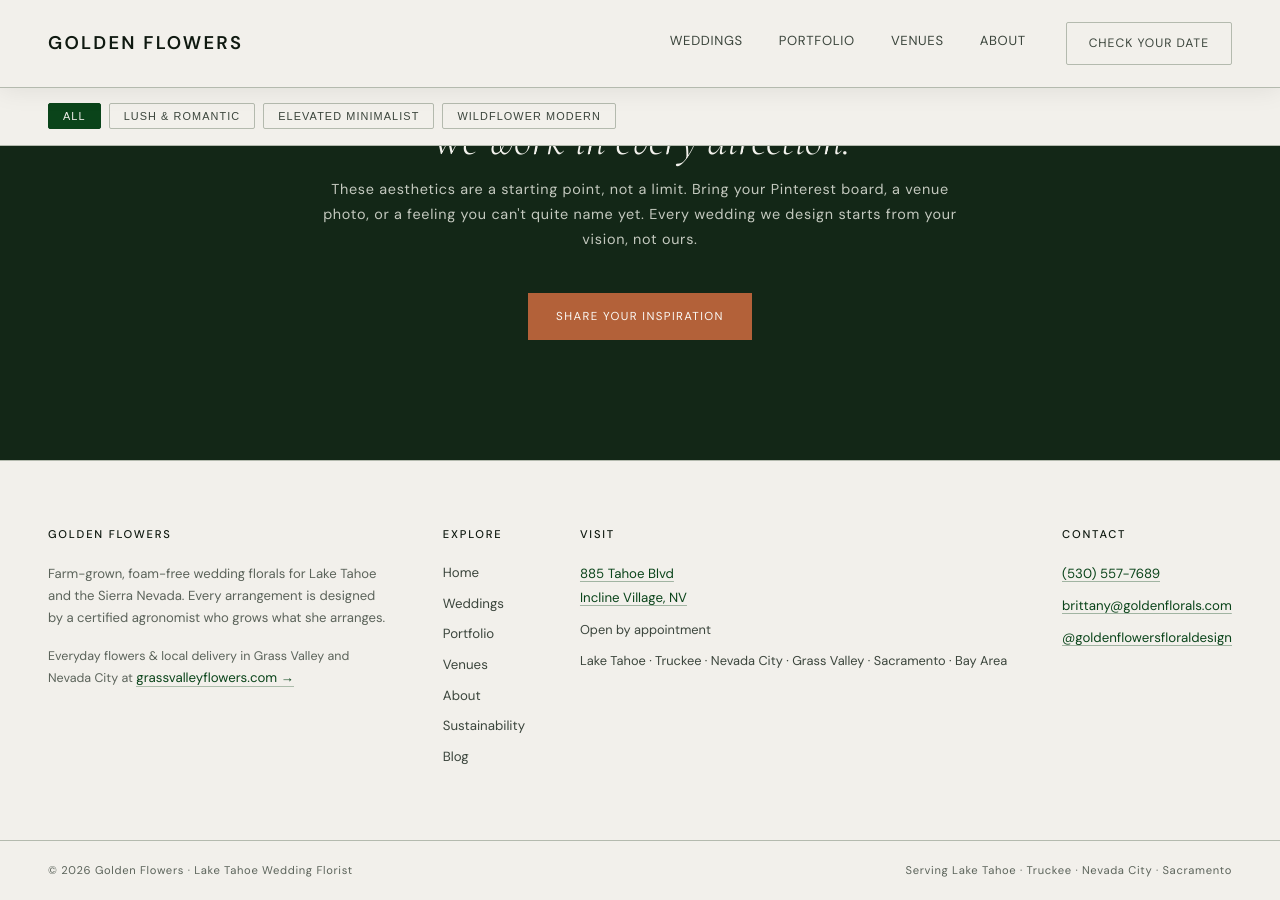
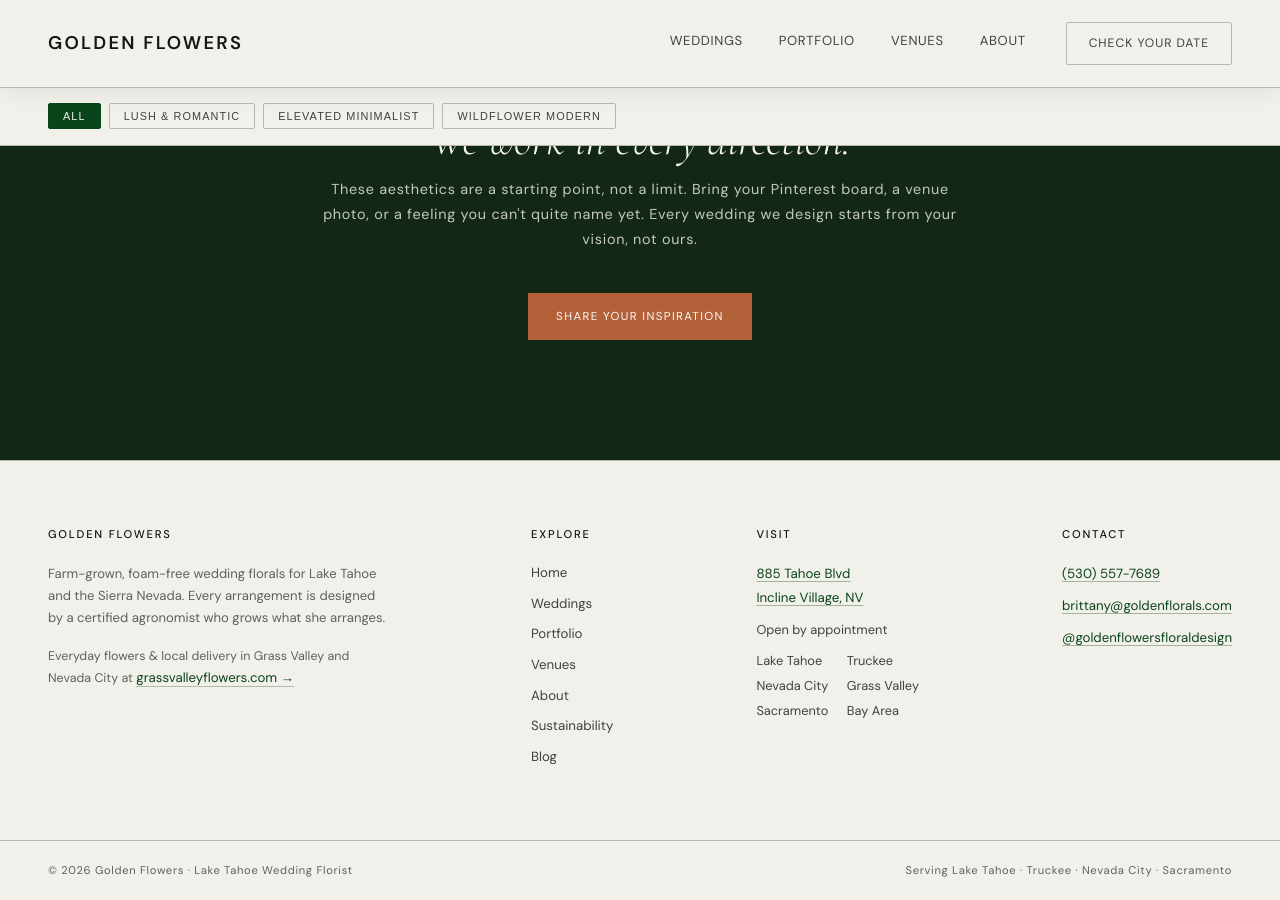
Before and after one commit to jshplhm/goldenflowers, a Jekyll site: the page built from portfolio/index.md, in a window 1280 px wide and 900 px high, scrolled down 3877 px. Built offline with Jekyll 4.4.1, drawn with Linux system fonts in a browser that asks for light colours.

Commit message:
portfolio bar polish; off-white success callout; footer regions grid
- Portfolio filter bar (mobile):
  (a) Remove the caught-state transition:none so when you scroll down again
      after a scroll-up, the bar slides up in sync with the hiding nav
      instead of snapping. (Initial catch is still instant — no transform
      involved there.)
  (b) Freeze the nav during a filter-select jump (window.__navLock) so the
      programmatic scroll doesn't reveal the nav and bounce the bar; it stays
      pinned to the top, with the results landing just below it.
- Success "book a call" callout: off-white (--bg2) instead of the light
  green, to match the off-white used across the site.
- Footer "regions served": 2-per-row x 3-row grid (Lake Tahoe/Truckee,
  Nevada City/Grass Valley, Sacramento/Bay Area) on all sizes — no more
  long non-wrapping line blowing out the column spacing.
- Cache -> v=33.

Co-Authored-By: Claude Opus 4.8 <noreply@anthropic.com>

```diff
--- a/_includes/footer.html
+++ b/_includes/footer.html
@@ -33,7 +33,14 @@
     <h4>Visit</h4>
     <p><a href="https://maps.app.goo.gl/iSNwv732pnkZUF3N7" target="_blank" rel="noopener">885 Tahoe Blvd<br>Incline Village, NV</a></p>
     <p style="margin-top:8px;">Open by appointment</p>
-    <p style="margin-top:8px;">Lake Tahoe &middot; Truckee &middot; Nevada City &middot; Grass Valley &middot; Sacramento &middot; Bay Area</p>
+    <ul class="footer-regions">
+      <li>Lake Tahoe</li>
+      <li>Truckee</li>
+      <li>Nevada City</li>
+      <li>Grass Valley</li>
+      <li>Sacramento</li>
+      <li>Bay Area</li>
+    </ul>
   </div>
   <div class="footer-col footer-info">
     <h4>Contact</h4>
--- a/_layouts/default.html
+++ b/_layouts/default.html
@@ -13,7 +13,7 @@
   <link rel="preconnect" href="https://fonts.googleapis.com">
   <link rel="preconnect" href="https://fonts.gstatic.com" crossorigin="">
   <link href="https://fonts.googleapis.com/css2?family=Cormorant+Garamond:ital,wght@0,300;0,400;0,500;1,300;1,400;1,600&family=DM+Sans:opsz,wght@9..40,300;9..40,400;9..40,500;9..40,600;9..40,700&display=swap" rel="stylesheet">
-  <link rel="stylesheet" href="{{ site.baseurl }}/assets/css/style.css?v=32">
+  <link rel="stylesheet" href="{{ site.baseurl }}/assets/css/style.css?v=33">
 
   {% seo %}
 </head>
@@ -380,6 +380,9 @@ function toggleFaq(el) {
     if (!ticking) {
       window.requestAnimationFrame(function() {
         const y = window.scrollY;
+        // a programmatic jump (e.g. portfolio filter) freezes the nav so it doesn't
+        // reveal/hide mid-scroll and bounce the sticky sub-bar
+        if (window.__navLock) { lastY = y; ticking = false; return; }
         if (y > 80) {
           nav.classList.add('nav-scrolled');
           // Desktop: always visible. Mobile (≤1024): auto-hide on scroll-down.
--- a/assets/css/style.css
+++ b/assets/css/style.css
@@ -214,6 +214,9 @@ body { padding-top: var(--nav-h); }
 .footer-col a:hover { color: var(--acc); }
 .footer-info p { font-size: .82rem; color: var(--fg2); line-height: 1.8; }
 .footer-info a { color: var(--acc); }
+/* regions served: 2 per row × 3 rows; stays narrow so it doesn't blow out the footer columns */
+.footer-regions { display: grid; grid-template-columns: 1fr 1fr; gap: 2px 18px; list-style: none; margin: 8px 0 0; padding: 0; }
+.footer-regions li { font-size: .8rem; color: var(--fg2); line-height: 1.8; white-space: nowrap; }
 .foot-links { display: flex; gap: 24px; }
 .foot-links a {
   font-size: .72rem; letter-spacing: .08em; text-transform: uppercase;
@@ -1575,7 +1578,7 @@ form[hidden] { display: none; }
 .form-success:focus { outline: none; }
 /* Book-a-call handoff (Google Appointment Schedule) — secondary to the 48h reassurance */
 /* "Skip the wait / book a call" — soft sage callout card so the shortcut stands apart */
-.form-success-book { margin: 28px 0 4px; padding: 22px 24px 24px; background: oklch(94% .022 150); border-radius: var(--radius); }
+.form-success-book { margin: 28px 0 4px; padding: 22px 24px 24px; background: var(--bg2); border-radius: var(--radius); }
 .form-success p.form-success-book-prompt { font-size: .85rem; color: var(--fg2); margin: 0 auto 14px; max-width: 340px; }
 .form-success-book .btn-primary { display: inline-block; }
 
@@ -1795,7 +1798,6 @@ body.chrome-hidden .venue-breadcrumb { transform: translateY(calc(-100% - var(--
 @media (max-width: 1024px) {
   .portfolio-filters { top: -1px; }
   body:not(.chrome-hidden) .portfolio-filters.is-stuck { transform: translateY(var(--nav-real, 60px)); }
-  body.chrome-hidden .portfolio-filters { transition: none; }  /* instant on the way down */
 }
 
 /* Mobile menu: Venues sits inline like the other items; Home shows only here */
--- a/portfolio/index.md
+++ b/portfolio/index.md
@@ -234,18 +234,23 @@ redirect_from:
   document.querySelectorAll('.portfolio-filter-btn').forEach(function(btn) {
     btn.addEventListener('click', function() {
       setFilter(btn.dataset.filter);
-      // jump to the top of the gallery (the intro note), landing it just below the sticky nav + filter bar.
+      // jump to the top of the gallery (the intro note), landing it just below the sticky bar.
       var fb = document.querySelector('.portfolio-filters');
       var navReal = parseFloat(getComputedStyle(document.documentElement).getPropertyValue('--nav-real')) || 88;
       var anchor = document.querySelector('.portfolio-note') ||
         Array.prototype.find.call(document.querySelectorAll('.port-section'), function(s) { return s.style.display !== 'none'; });
       if (!anchor) return;
+      // freeze the nav during the jump so it doesn't reveal/hide and bounce the bar
+      window.__navLock = true;
+      // if the nav is currently hidden the bar is pinned to the very top, so no nav offset
+      var navOffset = document.body.classList.contains('chrome-hidden') ? 0 : navReal;
       function go() {
-        var top = anchor.getBoundingClientRect().top + window.scrollY - navReal - fb.getBoundingClientRect().height - 16;
+        var top = anchor.getBoundingClientRect().top + window.scrollY - navOffset - fb.getBoundingClientRect().height - 16;
         window.scrollTo(0, Math.max(0, Math.round(top)));
       }
       go();
       requestAnimationFrame(go); // re-correct after the relayout/lazy-images settle
+      setTimeout(function() { window.__navLock = false; }, 500);
     });
   });
 
```
